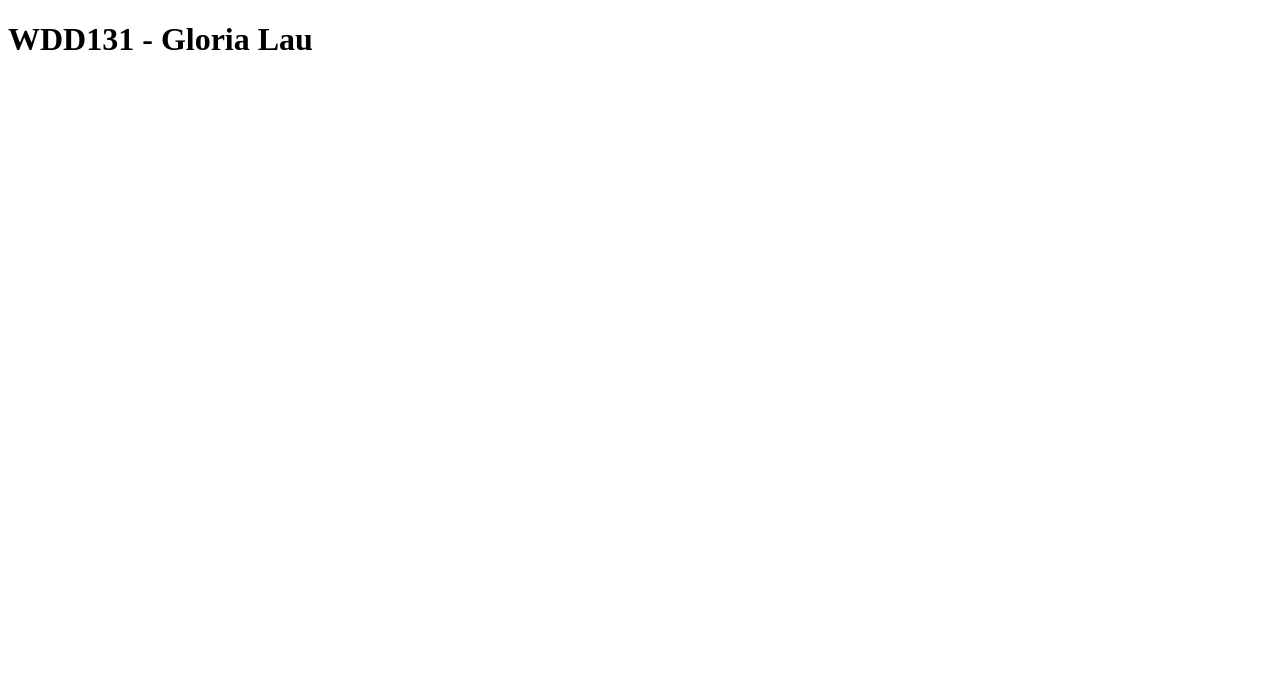
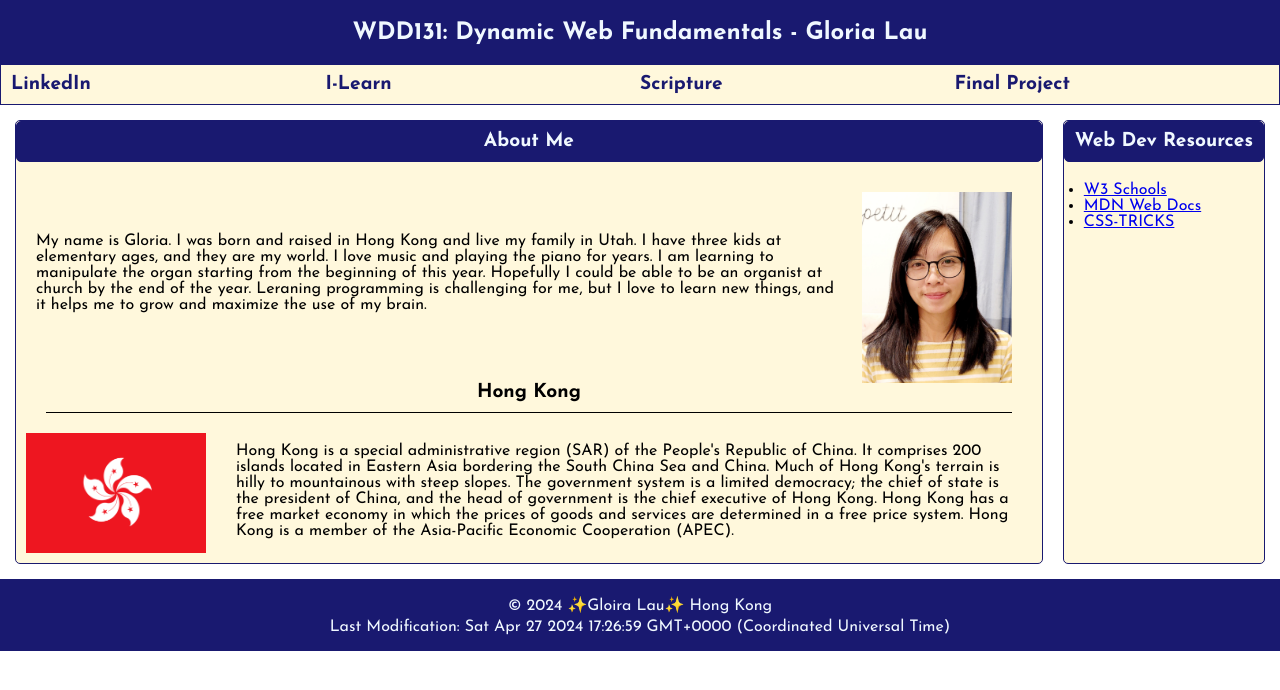
Before and after one commit to ldswaiwai/wdd131, a plain HTML site: page Index.html in a window 1280 px wide. Drawn offline with Linux system fonts and the light colour scheme.

Commit message:
homepage

```diff
--- a/Index.html
+++ b/Index.html
@@ -5,9 +5,56 @@
     <meta charset="UTF-8">
     <meta http-equiv="X-UA-Compatible" content="IE=edge">
     <meta name="viewport" content="width=device-width, initial-scale=1.0">
-    <title>WDD131</title>
+    <title>WDD131 - Dynamic Web Fundamentals - Gloria Lau</title>
+    <meta name="description" content="WDD131 - Dynaminc Web Fundamentals - Gloira Lau_homepage">
+    <meta name="author" content="Gloria Lau">
+    <link rel="stylesheet" href="styles/base.css">
+    <script src="scripts/getdates.js" defer></script>
 </head>
+
 <body>
-    <h1>WDD131 - Gloria Lau</h1>
+    <header>
+        <h1>WDD131: Dynamic Web Fundamentals - Gloria Lau</h1>
+        <nav>
+            <ul>
+                <li><a href="linkedin.com/in/gloria-lau-0a4a6a2b4">LinkedIn</a></li>
+                <li><a href="https://byui.instructure.com/">I-Learn</a></li>
+                <li><a href="https://www.churchofjesuschrist.org/study/scriptures/bofm/mosiah/2?lang=eng#:~:text=17%20And%20behold%2C%20I%20tell%20you%20these%20things%20that%20ye%20may%20learn%20awisdom%3B%20that%20ye%20may%20learn%20that%20when%20ye%20are%20in%20the%20bservice%20of%20your%20cfellow%20beings%20ye%20are%20only%20in%20the%20service%20of%20your%20God.">Scripture</a></li>
+                <li><a href="#">Final Project</a></li>
+            </ul>
+        </nav>
+    </header>
+
+    <main>
+        <section class="card">
+            <h1>About Me</h1>
+            <div class="content">
+
+                <p>My name is Gloria. I was born and raised in Hong Kong and live my family in Utah. I have three kids at elementary ages, and they are my world. I love music and playing the piano for years. I am learning to manipulate the organ starting from the beginning of this year. Hopefully I could be able to be an organist at church by the end of the year. Leraning programming is challenging for me, but I love to learn new things, and it helps me to grow and maximize the use of my brain.</p>
+                <img src="imaages/profile.jpg" alt="Gloria Lau">
+            </div>
+            <h2>Hong Kong</h2>
+            <hr class="separator">
+            <div class="country">
+                <img src="imaages/Flag_of_Hong_Kong.svg.png" alt="Hong Kong">
+                <p>Hong Kong is a special administrative region (SAR) of the People's Republic of China. It comprises 200 islands located in Eastern Asia bordering the South China Sea and China. Much of Hong Kong's terrain is hilly to mountainous with steep slopes. The government system is a limited democracy; the chief of state is the president of China, and the head of government is the chief executive of Hong Kong. Hong Kong has a free market economy in which the prices of goods and services are determined in a free price system. Hong Kong is a member of the Asia-Pacific Economic Cooperation (APEC).</p>
+        </section>
+        <section class="card">
+            <h1>Web Dev Resources</h1>
+            <nav>
+                <ul>
+                    <li><a href="https://www.w3schools.com/">W3 Schools</a></li>
+                    <li><a href="https://developer.mozilla.org/en-US/">MDN Web Docs</a></li>
+                    <li><a href="https://css-tricks.com/">CSS-TRICKS</a></li>
+                </ul>
+            </nav>
+
+        </section>
+    </main>
+
+    <footer>
+        <p>© <span id="currentyear"></span> ✨Gloira Lau✨ Hong Kong</p>
+        <p id="lastModified">Last Modification: </p>
+    </footer>
 </body>
 </html>
--- /dev/null
+++ b/scripts/getdates.js
@@ -0,0 +1,10 @@
+const currentYear = new Date().getFullYear();//get the current year
+//update the content of the span element with current year
+document.getElementById('currentyear').textContent = currentYear;
+
+function getLastModifiedDate() {
+    const lastModified = new Date(document.lastModified);
+    document.getElementById('lastModified').textContent += lastModified;
+}
+
+document.addEventListener('DOMContentLoaded', getLastModifiedDate);
--- /dev/null
+++ b/styles/base.css
@@ -0,0 +1,142 @@
+@import url('https://fonts.googleapis.com/css2?family=Josefin+Sans:ital,wght@0,100..700;1,100..700&display=swap');
+
+*{
+    margin: 0;
+    padding: 0;
+    box-sizing: border-box;
+}
+
+body {
+    display: grid;
+    font-family: 'Josefin Sans', sans-serif;
+}
+
+header {
+    grid-column:1/3;
+    grid-row: 1;
+    display: flex;
+    flex-direction:column;
+    justify-content: center;
+    align-items: center;
+    width: 100%;
+    background-color: midnightblue;
+    border: 1px solid midnightblue;
+}
+
+
+
+main, footer {
+    padding: 15px;
+}
+
+header h1 {
+    padding: 20px;
+}
+
+h1 {
+    font-size: 1.5rem;
+    color:aliceblue;
+}
+
+nav a:hover {
+    text-decoration: underline;
+}
+
+header nav {
+    width: 100%;
+    background-color: cornsilk;
+}
+
+header ul {
+    list-style-type: none;
+    display: flex;
+    padding: 10px;
+    justify-content: space-around;
+}
+
+header li {
+    flex: 1;
+}
+
+header li a {
+    text-decoration: none;
+    color: midnightblue;
+    font-weight: bold;
+    font-size: 1.2rem;
+}
+
+main {
+    display: grid;
+    grid-column: 1/3;
+    grid-row: 2;
+    grid-template-columns: 2fr auto;
+    grid-gap: 20px;
+
+}
+
+main h1 {
+    font-size: 1.2rem;
+    background-color: midnightblue;
+    border: 1px solid midnightblue;
+    padding: 10px;
+    text-align: center;
+    border-radius: 5px;
+}
+
+.card {
+    border:1px solid midnightblue;
+    border-radius: 5px;
+    background-color: cornsilk;
+}
+
+.card .content {
+    display: flex;
+    align-items: center;
+}
+
+.card .content img {
+    margin-top: 30px;
+    margin-right: 30px;
+    width: 150px;
+    height: auto;
+}
+
+.card .country {
+    display: flex;
+    align-items: left;
+}
+
+.card .separator {
+    border: none;
+    border-top: 1px solid black;
+    margin: 10px 30px;
+}
+
+.card .country img {
+    margin: 10px;
+    width: 180px;
+    height: auto;
+}
+
+.card p, .card nav {
+    padding: 20px;
+}
+
+h2 {
+    text-align: center;
+    font-size: 1.2rem;
+}
+
+footer {
+    grid-column: 1/3;
+    grid-row: 3;
+    background-color: midnightblue;
+    border: 1px solid midnightblue;
+    color:aliceblue;
+    padding: 10px;
+    text-align: center;
+}
+
+footer p {
+    margin: 5px;
+}
```
Also changed, not shown: imaages/Flag_of_Hong_Kong.svg.png (added), imaages/profile.jpg (added).
